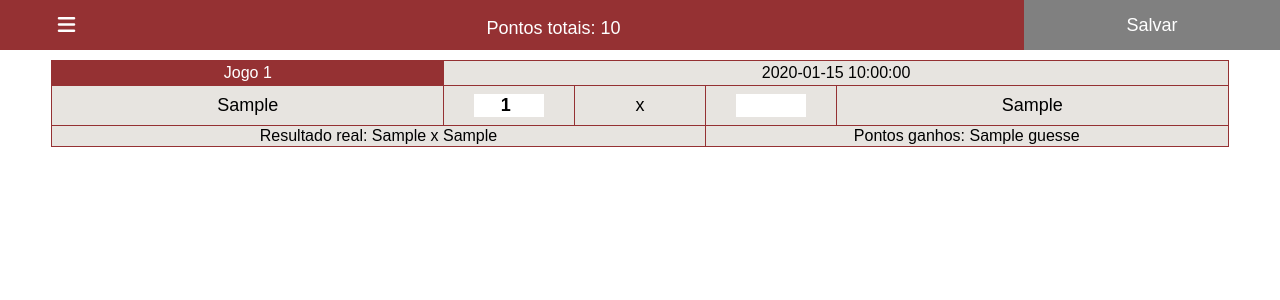
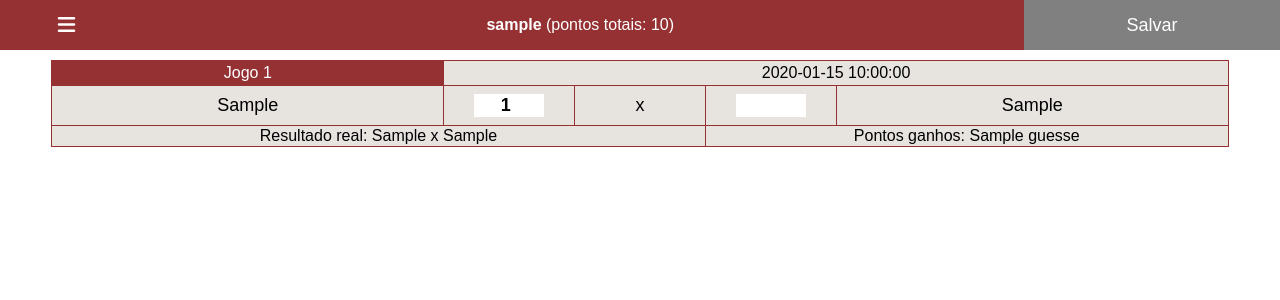
Before and after one commit to lfgodoi/world-cup-pool, a Flask app: template app/templates/guesses.html in a window 1280 px wide. Shown: the top 300 px of the page. Run offline with Flask 2, Linux system fonts and the light colour scheme; the template is opened without the code that fills it: most values are stand-ins (such as "Sample title", 1, 10 or a date in 2020); some libraries are stand-ins or nearby versions.

Commit message:
Username added to header

```diff
--- a/app/routes/guesses.py
+++ b/app/routes/guesses.py
@@ -26,6 +26,7 @@ def guesses():
                                matches=matches,
                                guesses=guesses,
                                score=score,
+                               username=session["active_user"],
                                admin_access=session["admin_access"])
 
 # Saving guesses of a user
--- a/app/static/styles.css
+++ b/app/static/styles.css
@@ -155,7 +155,7 @@ input {
     float: right;
     width: 60%;
     color: white;
-    font-size: 18px;
+    font-size: 16px;
 }
 
 .button-save {
--- a/app/templates/guesses.html
+++ b/app/templates/guesses.html
@@ -46,7 +46,7 @@
             <button class="button-menu" id="button-menu"><i class="fa-solid fa-bars"></i></button>
         </div>
         <div class="header-2">
-            <p class="p-score">Pontos totais: {{ score }}</p>
+            <p class="p-score"><b>{{ username }}</b> (pontos totais: {{ score }})</p>
         </div>
         <div class="header-3">
             <input class="button-save" id="button-save-guesses" type="submit" value="Salvar" onclick="saveGuesses()">
```
